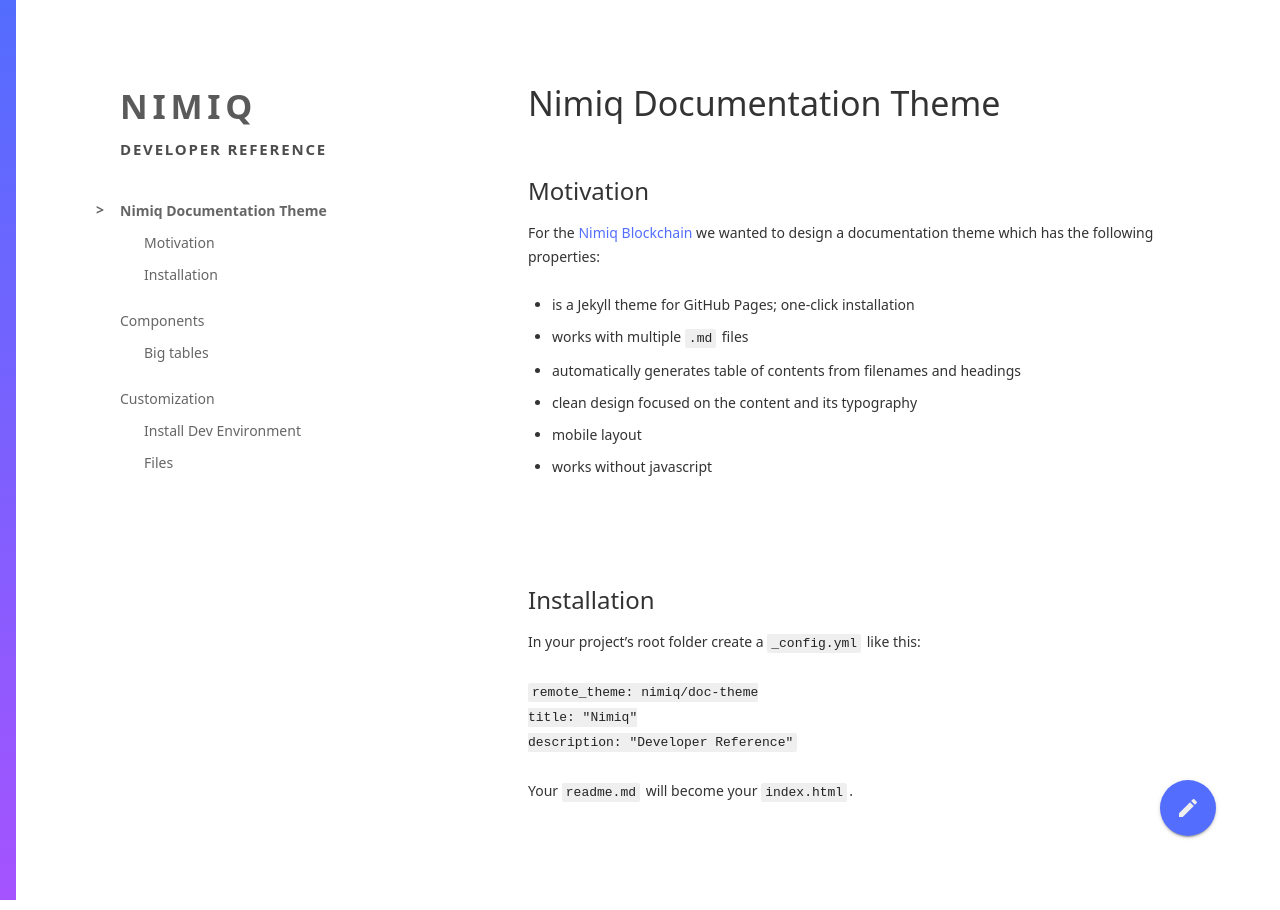
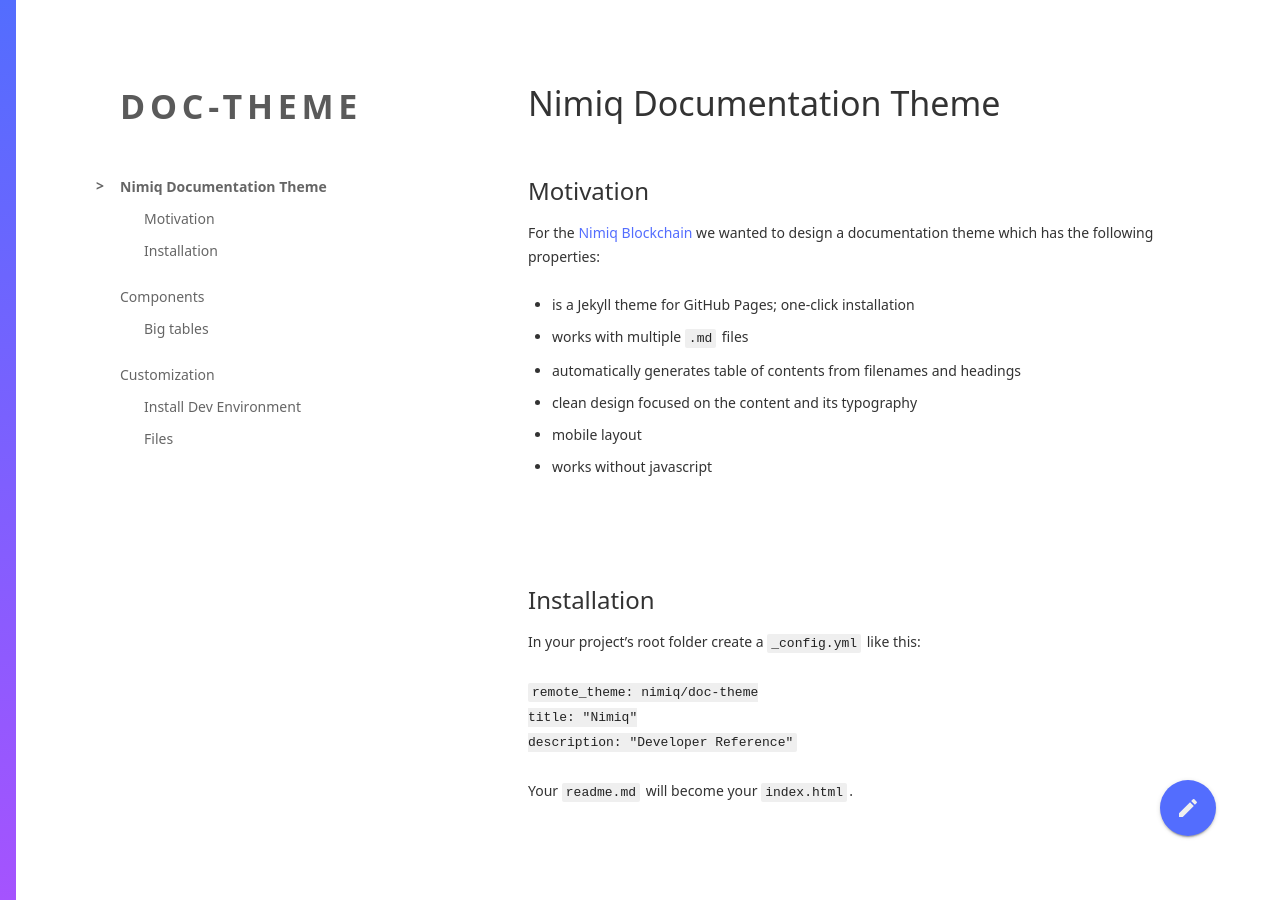
Before and after one commit to nimiq/doc-theme, a Jekyll site: the page built from README.md, in a window 1280 px wide. Built offline with Jekyll 4.4.1, drawn with Linux system fonts in a browser that asks for light colours; our own code applies the rules of GitHub Pages for plain Markdown files; the repository's description, which GitHub fills in, is left out.

Commit message:
Update _config.yml

```diff
--- a/_config.yml
+++ b/_config.yml
@@ -1,3 +1 @@
 remote_theme: nimiq/doc-theme
-title: "Nimiq"
-description: "Developer Reference"
```
